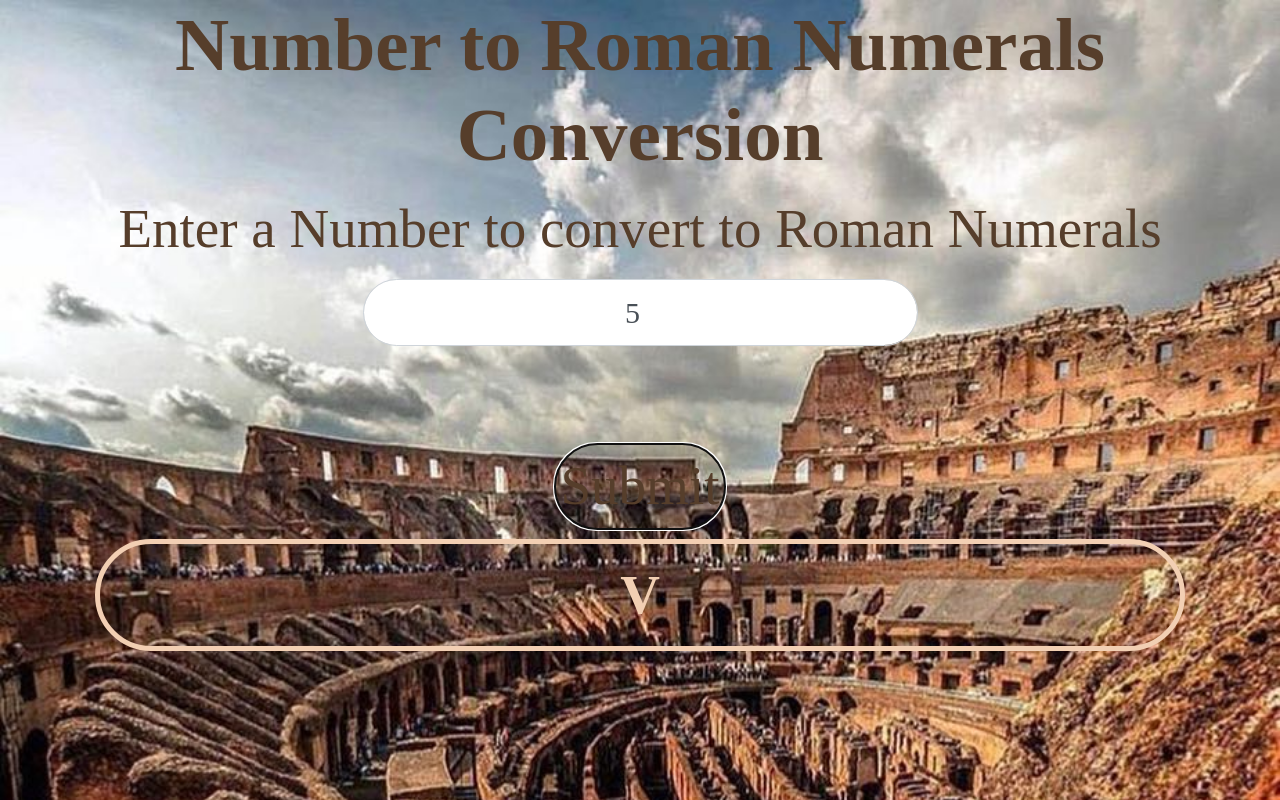
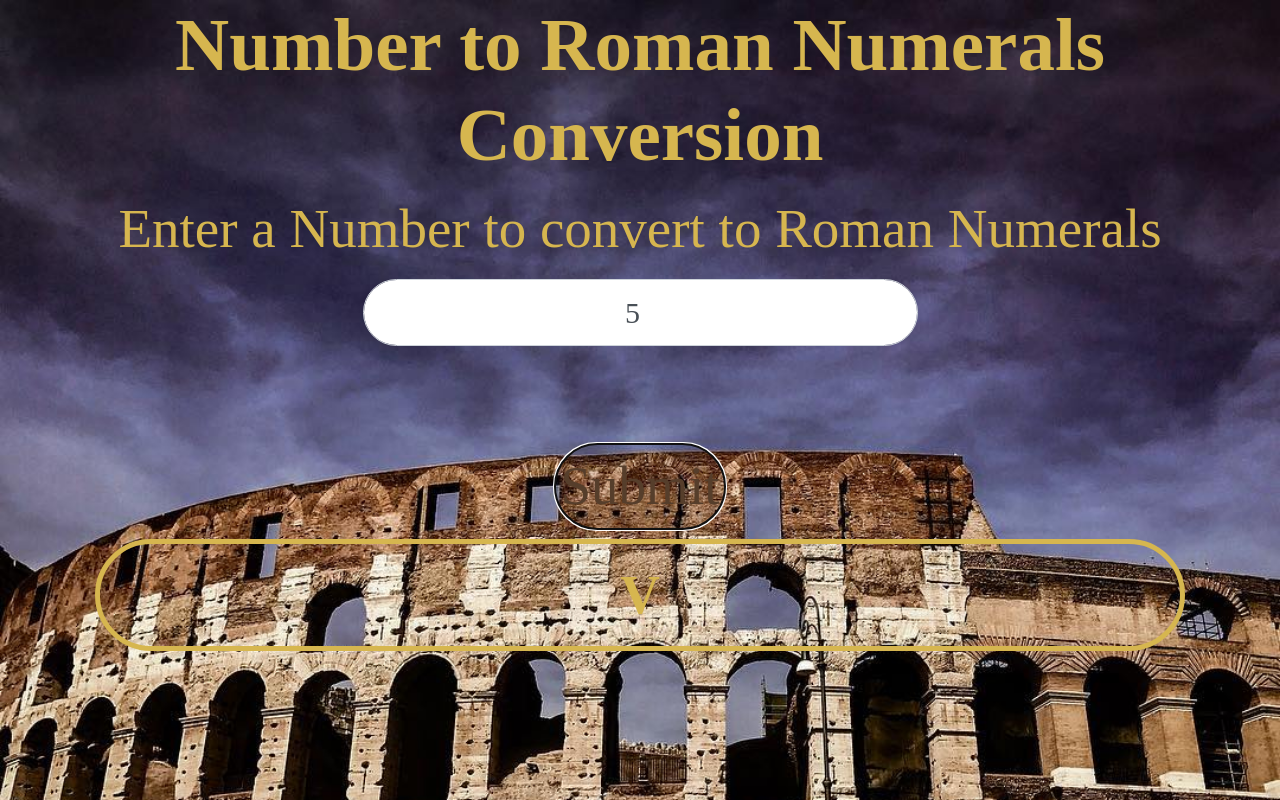
Before and after one commit to Jean84646/roman-numerals, a plain HTML site: page index.html in a window 1280 px wide. Both pictures are taken after typing "5" into the empty fields and a click on the button "Submit". Drawn offline with Linux system fonts and the light colour scheme.

Commit message:
Final background picture.

```diff
--- a/css/styles.css
+++ b/css/styles.css
@@ -1,21 +1,21 @@
 #output-area {
   display: none;
-  color: #f2cfb3;
+  color: #d6b64f;
   font-weight: bold;
   margin: 10px;
   padding: 10px;
-  border: 5px solid #f2cfb3;
+  border: 5px solid #d6b64f;
   border-radius: 5em;
 }
 
 body {
-  background: url('../img/Roman.jpg');
+  background: url('../img/Roman3.jpg');
   background-repeat: no-repeat;
   background-size: cover;
   font-family: skia;
   font-size: 55px;
   text-align: center;
-  color: #563e2b;
+  color: #d6b64f;
 }
 
 h1 {
@@ -23,7 +23,8 @@ h1 {
   font-size: 75px;
   text-align: center;
   font-weight: bolder;
-  color: #563e2b;
+  color: #d6b64f;
+  /*color: #563e2b; for background Roman1 */
 }
 
 .form-control {
@@ -45,5 +46,5 @@ h1 {
 }
 
 .button:hover {
-  background-color: #f2cfb3;
+  background-color: #d6b64f;
 }
```
